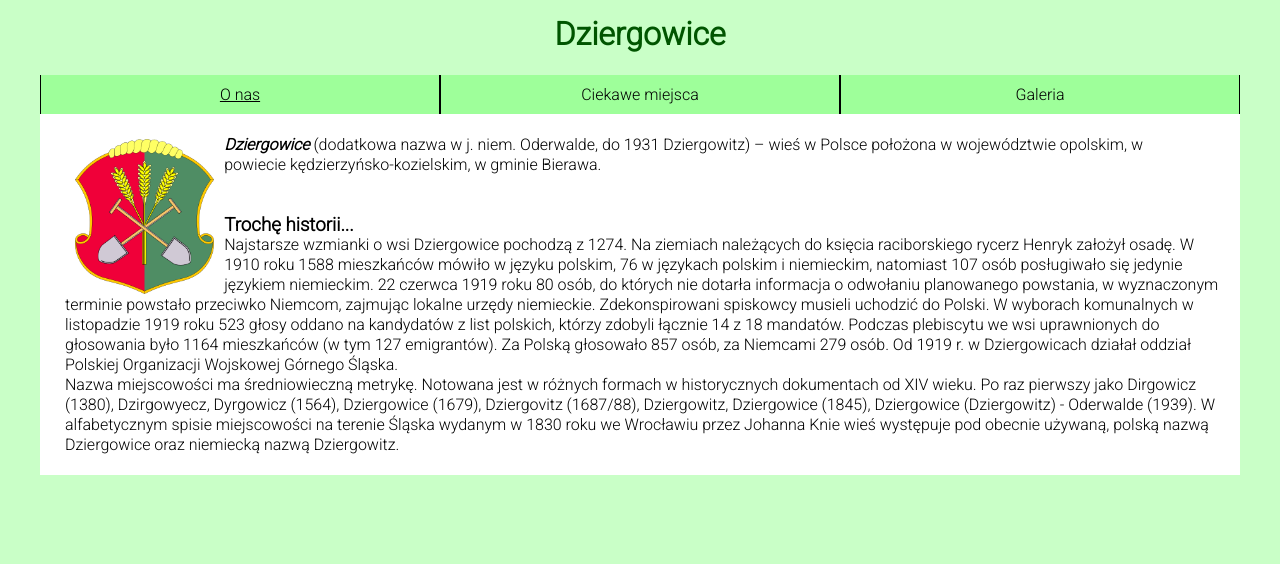
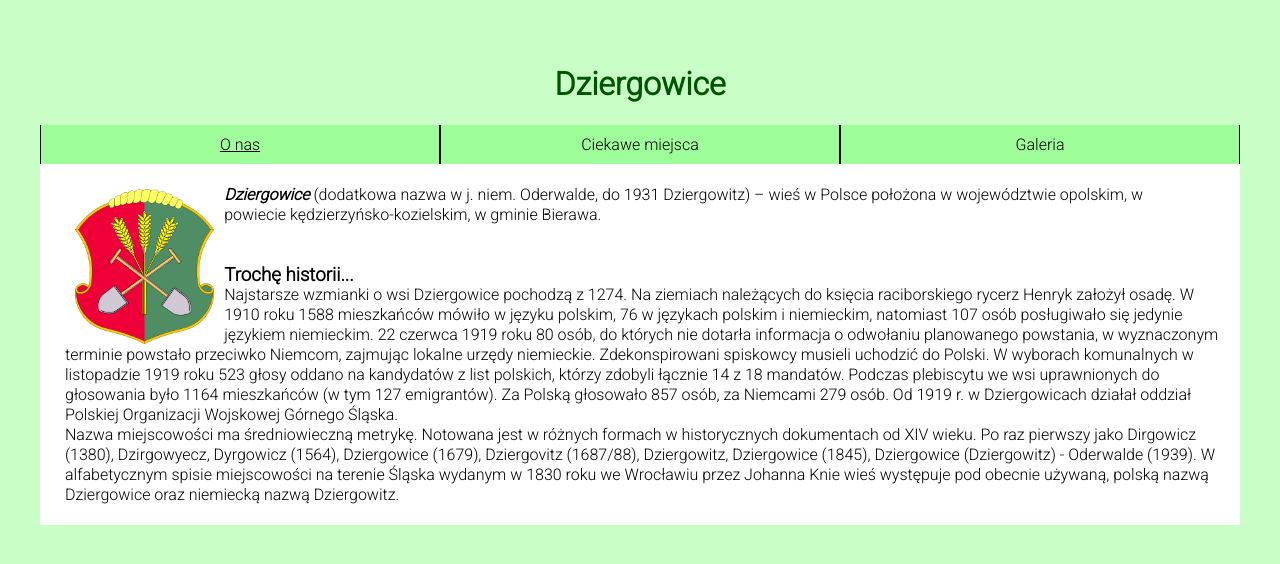
Before and after one commit to Kacperr03/Daniel_2c-1, a PHP site: page /Dziergowice/index.html in a window 1280 px wide. Shown: the top 564 px of the page. Run offline with PHP 8.4, Linux system fonts and the light colour scheme.

Commit message:
Update style.css

```diff
--- a/Dziergowice/style.css
+++ b/Dziergowice/style.css
@@ -12,7 +12,7 @@ body{
 #wrapper{
     max-width: 1200px;
     width: 100%;
-    margin: 0 auto 0 auto;
+    margin: 50px auto 0 auto;
 }
 
 header{
@@ -51,7 +51,7 @@ h1{
 
 .menu:hover{
     text-decoration: underline;
-    background-color: aqua;
+    background-color: #79fda1;
 }
 
 .article_img{
```
